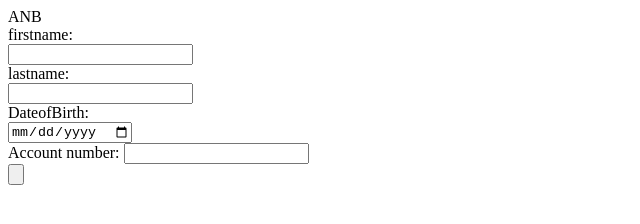
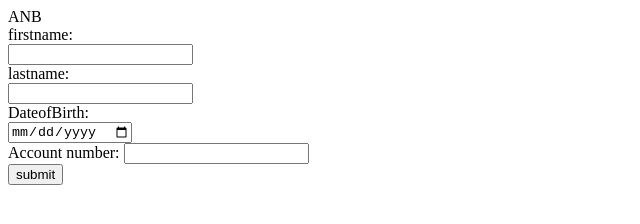
Before and after one commit to Pavithrababu04/Pavithrababu, a plain HTML site: page index.html in a window 1280 px wide. Shown: the whole page, without its empty margins (0-640 px from the left). Drawn offline with Linux system fonts and the light colour scheme.

Commit message:
added the button called submit

```diff
--- a/index.html
+++ b/index.html
@@ -11,7 +11,7 @@
         <input type="date"><br>
         <label>Account number:</label>
         <input type="number"><br>
-        <input type="button">
+        <input type="button" value="submit">
     </form>
     </body>
 </html>
```
